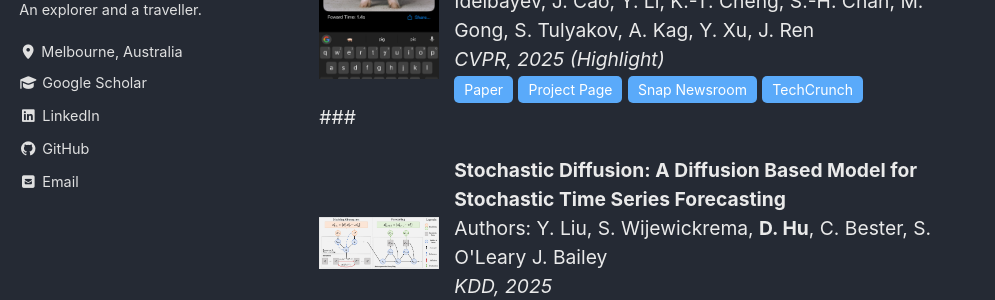
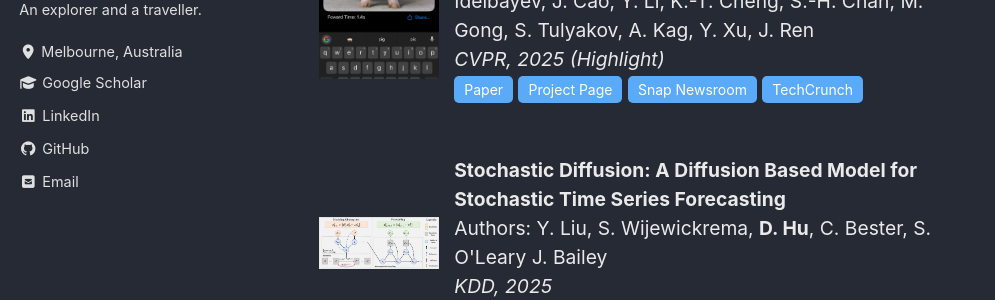
Before and after one commit to timmy11hu/timmy11hu.github.io, a Jekyll site: the page built from _pages/publication.md, in a window 1280 px wide and 900 px high. Shown: the part 380-680 px from the top of the window, without its empty margins (0-995 px from the left). Built offline with Jekyll 4.4.1, drawn with Linux system fonts in a browser that asks for light colours; cached includes are drawn as plain includes.

Commit message:
Update publication.md

```diff
--- a/_pages/publication.md
+++ b/_pages/publication.md
@@ -35,7 +35,7 @@ author_profile: true
   </div>
 </div>
 
-###
+<br>
 <div style="display: flex; align-items: center; width: 100%;">
   <img src="../assets/images/publication_stochdiff.png" alt="In-N-Out Publication Image" style="width: 120px; height: auto; margin-right: 15px;"/>
   <div>
```
